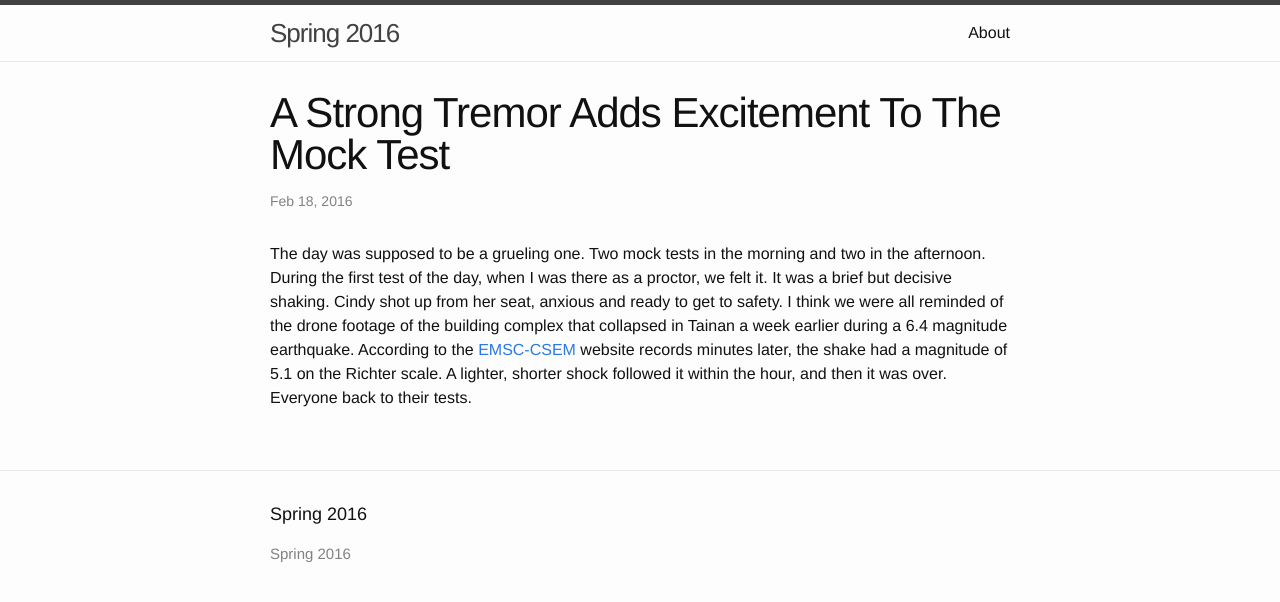
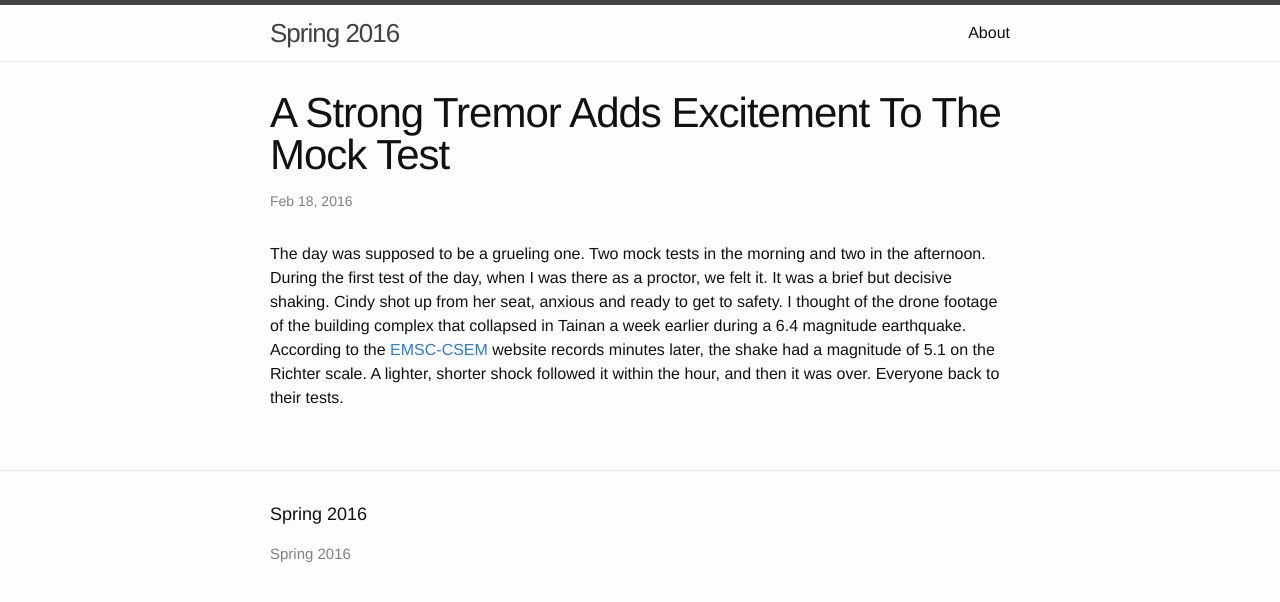
Before and after one commit to MrArgote/spring16, a Jekyll site: the page built from _posts/three/2016-02-18-Week-01-Mock-Test.md, in a window 1280 px wide. Shown: the top 602 px of the page. Built offline with Jekyll 4.4.1, drawn with Linux system fonts in a browser that asks for light colours.

Commit message:
Simplified a sentence

```diff
--- a/_posts/three/2016-02-18-Week-01-Mock-Test.md
+++ b/_posts/three/2016-02-18-Week-01-Mock-Test.md
@@ -8,7 +8,7 @@ Two mock tests in the morning and two in the afternoon.
 During the first test of the day, when I was there as a proctor, we felt it.
 It was a brief but decisive shaking.
 Cindy shot up from her seat, anxious and ready to get to safety.
-I think we were all reminded of the drone footage of the building complex that collapsed in Tainan a week earlier during a 6.4 magnitude earthquake.
+I thought of the drone footage of the building complex that collapsed in Tainan a week earlier during a 6.4 magnitude earthquake.
 According to the [EMSC-CSEM] website records minutes later, the shake had a magnitude of 5.1 on the Richter scale.
 A lighter, shorter shock followed it within the hour, and then it was over.
 Everyone back to their tests.
```
